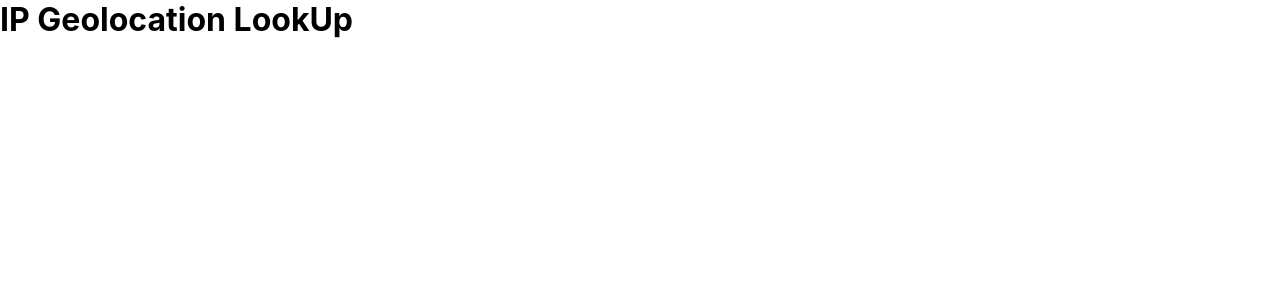
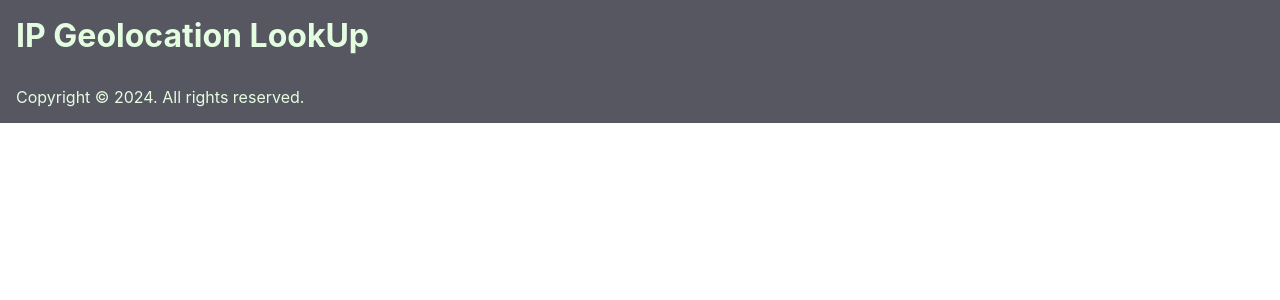
Before and after one commit to moneshadhali/location_checker, a React (Create React App) app: page / in a window 1280 px wide. Shown: the top 300 px of the page. Built offline with nearby package versions, Linux system fonts and the light colour scheme; no server answers.

Commit message:
added css in container

```diff
--- a/src/App.css
+++ b/src/App.css
@@ -3,3 +3,15 @@
   padding: 0;
   box-sizing: border-box;
 }
+
+header,
+footer {
+  background-color: #575761;
+  color: #e4fde1;
+  padding: 1rem;
+}
+
+header + div {
+  padding: 2rem 4rem;
+  padding-top: 6rem;
+}
--- a/src/container/LocationContainer.jsx
+++ b/src/container/LocationContainer.jsx
@@ -37,7 +37,9 @@ const LocationContainer = () => {
 
   return (
     <>
-      <h1>IP Geolocation LookUp</h1>
+      <header>
+        <h1>IP Geolocation LookUp</h1>
+      </header>
       {ipGEO ? (
         <div>
           <IPGeoInfo ipGEO={ipGEO} />
@@ -46,6 +48,9 @@ const LocationContainer = () => {
       ) : (
         ""
       )}
+      <footer>
+        <p>Copyright © 2024. All rights reserved.</p>
+      </footer>
     </>
   );
 };
```
